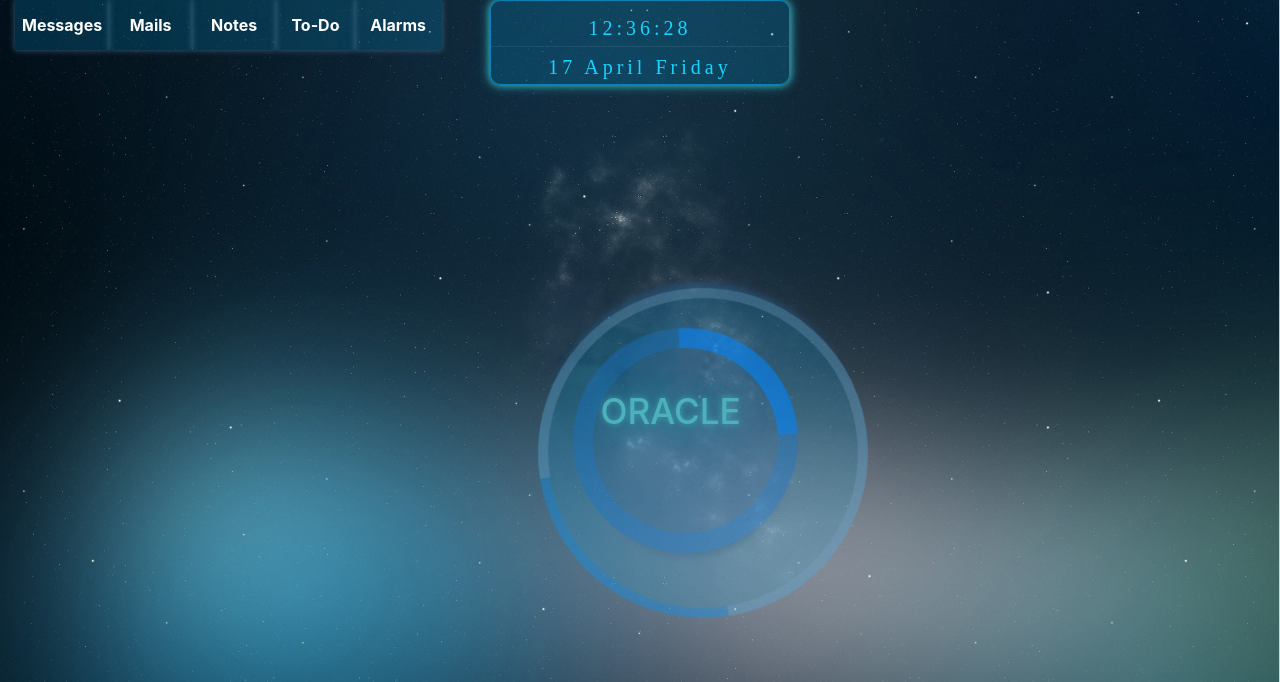
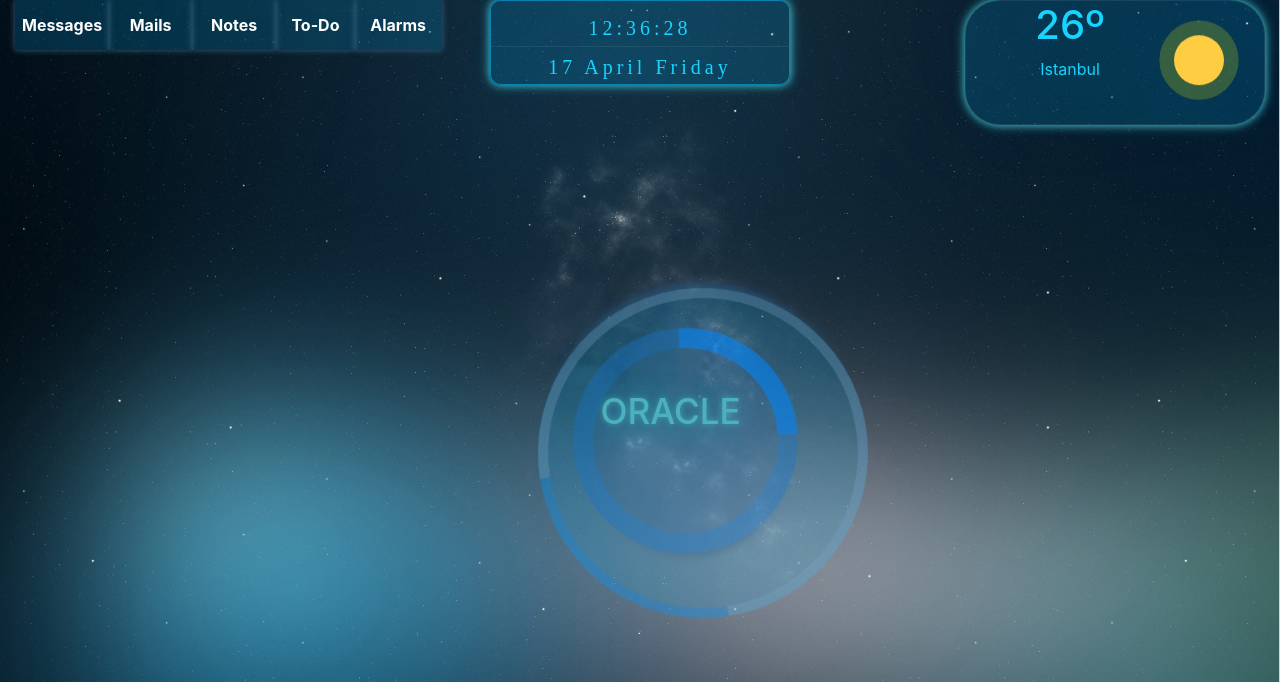
Before and after one commit to cenkgrs/Artifical-Intelligence-Home-Assistant, a Flask app: page / in a window 1280 px wide. Shown: the top 682 px of the page. Run offline with Flask 2, Linux system fonts and the light colour scheme; some libraries are stand-ins or nearby versions.

Commit message:
Weather info get from api with ajax call

```diff
--- a/static/common.js
+++ b/static/common.js
@@ -39,12 +39,12 @@ function listen(){
           interimTranscript += transcript;
         }
       }
+        console.log(finalTranscript);
         document.getElementById('user-input').innerHTML = finalTranscript + '<i style="color:#ddd;">' + interimTranscript + '</>';
         check_command(finalTranscript);
 
     }
     recognition.start();
-    setTimeout(() => {  recognition.stop }, 4000);
 
     recognition.onspeechend = function() {
       recognition.stop();
@@ -96,7 +96,7 @@ function showTime(){
 }
 
 function check_command(audio){
-    audio = audio.toString().toLowerCase();
+    audio = audio.toLowerCase();
     console.log(audio)
     if(greetings_q.includes(audio)){
         speak( greetings_a[Math.floor(Math.random() * greetings_a.length)] )
--- /dev/null
+++ b/static/css/common.css
@@ -0,0 +1,5 @@
+.text-center{text-align:center !important}
+
+.m-auto{margin:auto !important}
+
+.mt10{margin-top: 10px !important}
--- a/static/css/index.css
+++ b/static/css/index.css
@@ -132,6 +132,66 @@ font-size: 2.2rem !important;
     padding-bottom: 6px;
 }
 
+
+.weather{
+    width: 300px;
+    background: rgba(4, 177, 245, 0.171);
+    color: #17D4FE;
+    height: 125px;
+    float: right;
+    border-radius: 35px;
+    box-shadow: 0px 0px 25px 1px rgba(50, 50, 50, 0.1);
+    border: 1px solid #d4d6d617;
+    animation: appear 500ms ease-out forwards;
+    animation: glow-box 1s ease-in-out infinite alternate
+}
+
+.weather-icon {
+    position: relative;
+    width: 50px;
+    height: 50px;
+    top: 0;
+    float: right;
+    margin: 40px 40px 0 0;
+    animation: weather-icon-move 5s ease-in-out infinite;
+}
+
+.sun {
+    background: #FFCD41;
+	border-radius: 50%;
+	box-shadow: rgba(255,255,0,0.1) 0 0 0 4px;
+    animation: light 1s ease-in-out infinite alternate, weather-icon-move 5s ease-in-out infinite;
+}
+
+@keyframes light {
+    from {
+        box-shadow: rgba(255,255,0,0.2) 0 0 0 10px;
+    }
+    to {
+        box-shadow: rgba(255,255,0,0.2) 0 0 0 17px;
+    }
+}
+@keyframes weather-icon-move {
+	50% {
+        transform: translateY(-8px);
+    }
+}
+
+@keyframes appear {
+  0% {
+    transform:scale(0);
+  }
+  50% {
+    transform:scale(1.05)
+  }
+  75% {
+    transform:scale(0.95)
+  }
+  100% {
+   transform:scale(1)
+  }
+}
+
 .page-footer{
     background: rgba(4, 177, 245, 0.171);
     position: absolute;
--- a/static/index.js
+++ b/static/index.js
@@ -12,6 +12,22 @@ $(".circle-1, .text-box").click(function(){
     text = listen()
 });
 
+$(".weather").click(function(){
+    message = "hi"
+    $.ajax({
+        url: "http://localhost:5000/weather",
+        type: "POST",
+        contentType: "application/json",
+        data: JSON.stringify({"message": message})
+    }).done(function(data) {
+        weather_status = data[0]["Status"]
+        weather_temp = data[0]["Temp"]
+        console.log(weather_status)
+        console.log(weather_temp)
+    });
+
+});
+
 
 
 
--- a/templates/index.html
+++ b/templates/index.html
@@ -47,8 +47,10 @@
             </div>
 
             <div class="col-lg-4">
-                <div class="weather">
-
+                <div class="weather text-center mt10">
+                    <div class="weather-icon sun"></div>
+                        <h1>26º</h1>
+                        <p>Istanbul</p>
                 </div>
             </div>
         </div>
--- a/web.py
+++ b/web.py
@@ -1,10 +1,15 @@
-from flask import Flask, render_template
+from flask import Flask, render_template, request, jsonify
 from selenium import webdriver
 import pyautogui as pyautogui
 import multiprocessing
 import pyttsx3
+import requests
+from flask_cors import CORS
+import pytemperature
 
 app = Flask(__name__)
+CORS(app)
+
 
 # Runs when Oracle speaks
 def speak(text):
@@ -12,6 +17,7 @@ def speak(text):
         engine.setProperty('voice', 'english+f3')
         engine.say(text)
         engine.runAndWait()
+
 
 @app.route("/")
 def home():
@@ -22,6 +28,27 @@ def home():
 def messages():
     return render_template("messages.html")
 
+
+@app.route("/weather", methods=["POST"])
+def get_weather():
+    response = request.get_json()
+
+    url = "http://api.openweathermap.org/data/2.5/weather?appid=8d73691a9132521c3a1710c13d885d6d&q=%C4%B0stanbul"
+    formatted_data = []
+    json_data = requests.get(url).json()
+    status = json_data['weather'][0]['main']  # Rain, thunderstorm etc.
+    temp = pytemperature.k2c(json_data["main"]["temp"]) # Changing kelvin to celcius
+
+    formatted_data = [{"Status": status, "Temp": temp}]
+
+    return jsonify(formatted_data)
+
+
+@app.after_request
+def add_headers(response):
+    response.headers.add('Access-Control-Allow-Origin', '*')
+    response.headers.add('Access-Control-Allow-Headers', 'Content-Type,Authorization')
+    return response
 
 def start():
     app.run(debug=True)
@@ -44,4 +71,4 @@ def opens():
 p1 = multiprocessing.Process(target=start)
 p1.start()
 p2 = multiprocessing.Process(target=opens)
-p2.start()
+#p2.start()
```
Also changed, not shown: 1 other file.
